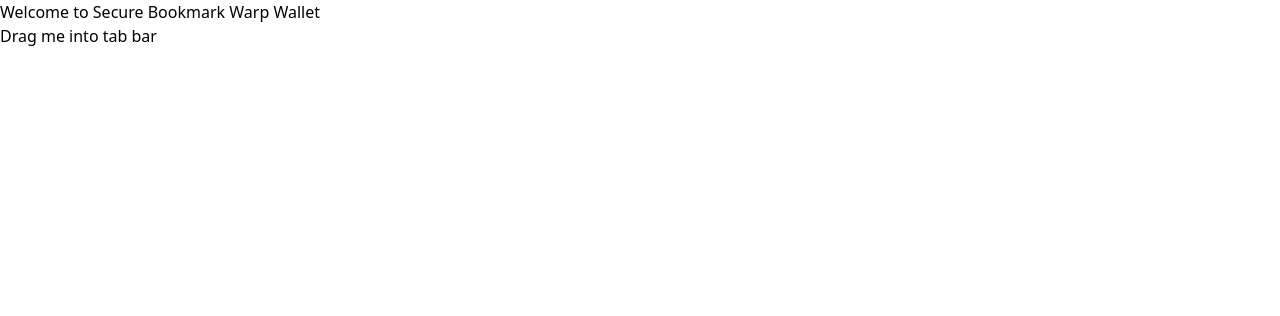
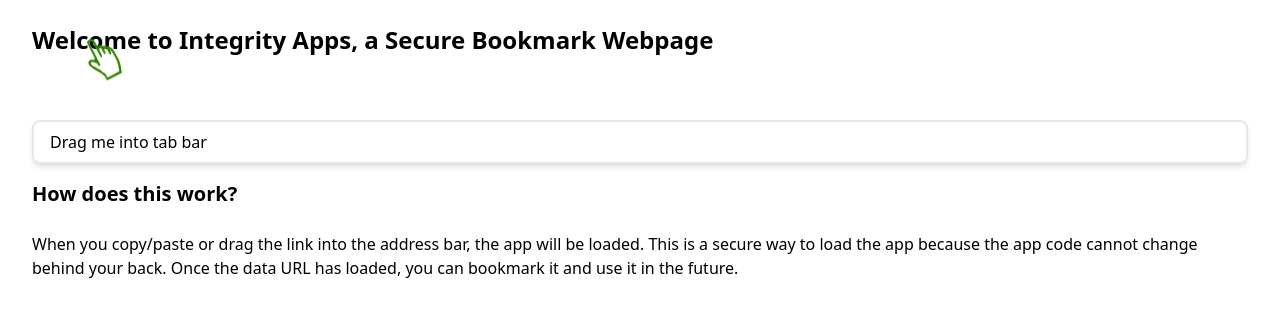
Before and after one commit to DougAnderson444/integrity-app, a SvelteKit app: page / in a window 1280 px wide. Shown: the top 316 px of the page. Built offline with nearby package versions, Linux system fonts and the light colour scheme; no server answers.

Commit message:
add swipe finger to homepage

```diff
--- /dev/null
+++ b/src/lib/Finger.svelte
@@ -0,0 +1,32 @@
+<script>
+	import { onMount } from 'svelte';
+	import finger from './images/pointer-finger.svg';
+</script>
+
+<div class="relative top-12 left-12 p-1 w-12 h-12">
+	<img
+		class="self-center w-fit object-cover max-w-48 max-h-48"
+		src={finger}
+		alt="Drag link to tab bar or click to copy link"
+	/>
+</div>
+
+<!-- CSS animation should sweep the pointer up to middle of the top of the screen (top-0), disappear, then start back to origin and sweep up again infinitely -->
+
+<style>
+	@keyframes sweep {
+		0% {
+			transform: translateY(0);
+		}
+		50% {
+			transform: translateY(-450%);
+		}
+		100% {
+			transform: translateY(0);
+		}
+	}
+
+	img {
+		animation: sweep 3s infinite;
+	}
+</style>
--- a/src/routes/+page.svelte
+++ b/src/routes/+page.svelte
@@ -3,6 +3,7 @@
 	import { base } from '$app/paths';
 
 	import { encodeURLSafe } from '@stablelib/base64';
+	import Finger from '$lib/Finger.svelte';
 
 	/**
 	 * @type {string}
@@ -27,6 +28,8 @@
 	 */
 	let hash;
 	let integrity;
+	// Test whether it's isSafari
+	let isSafari = false;
 
 	onMount(async () => {
 		const name = 'innerApp.js';
@@ -55,7 +58,8 @@
 		el_link.href = dataUrl;
 
 		// FIXME: This device detection is quite fragile
-		const isSafari = /^((?!chrome|android).)*safari/i.test(navigator.userAgent);
+		// const isSafari = /^((?!chrome|android).)*safari/i.test(navigator.userAgent);
+		isSafari = navigator.userAgent.includes('Safari') && !navigator.userAgent.includes('Chrome');
 		const isAndroid = navigator.userAgent.toLowerCase().indexOf('android') > -1;
 
 		// if safari simply click the link
@@ -82,15 +86,24 @@
 	});
 </script>
 
-<svelte:head>
-	<script src="https://cdn.tailwindcss.com"></script>
-</svelte:head>
+<main class="flex flex-col px-8 py-2 w-screen">
+	<h1 class="text-2xl font-semibold my-4">Welcome to Integrity Apps, a Secure Bookmark Webpage</h1>
+	{#if !isSafari}
+		<!-- Safari can just click the link -->
+		<Finger />
+	{/if}
+	<a id="el_link" bind:this={el_link} class="border-2 rounded-lg shadow-md px-4 py-2 w-full"
+		>Drag me into tab bar</a
+	>
 
-<h1>Welcome to Secure Bookmark Warp Wallet</h1>
-<a id="el_link" bind:this={el_link} class="installer">Drag me into tab bar</a>
+	<div id="el_notification" bind:this={el_notification} hidden class="">
+		✅ Data URL copied to clipboard. Paste it into your browser's address bar.
+	</div>
 
-<div id="el_notification" bind:this={el_notification} hidden>
-	Data URL copied to clipboard. Paste it into your browser's address bar.
-</div>
-<br />
-<!-- {hash)} -->
+	<h2 class="text-xl font-semibold my-4">How does this work?</h2>
+	<p class="my-2">
+		When you copy/paste or drag the link into the address bar, the app will be loaded. This is a
+		secure way to load the app because the app code cannot change behind your back. Once the data
+		URL has loaded, you can bookmark it and use it in the future.
+	</p>
+</main>
```
Also changed, not shown: src/lib/images/pointer-finger.svg (added).
